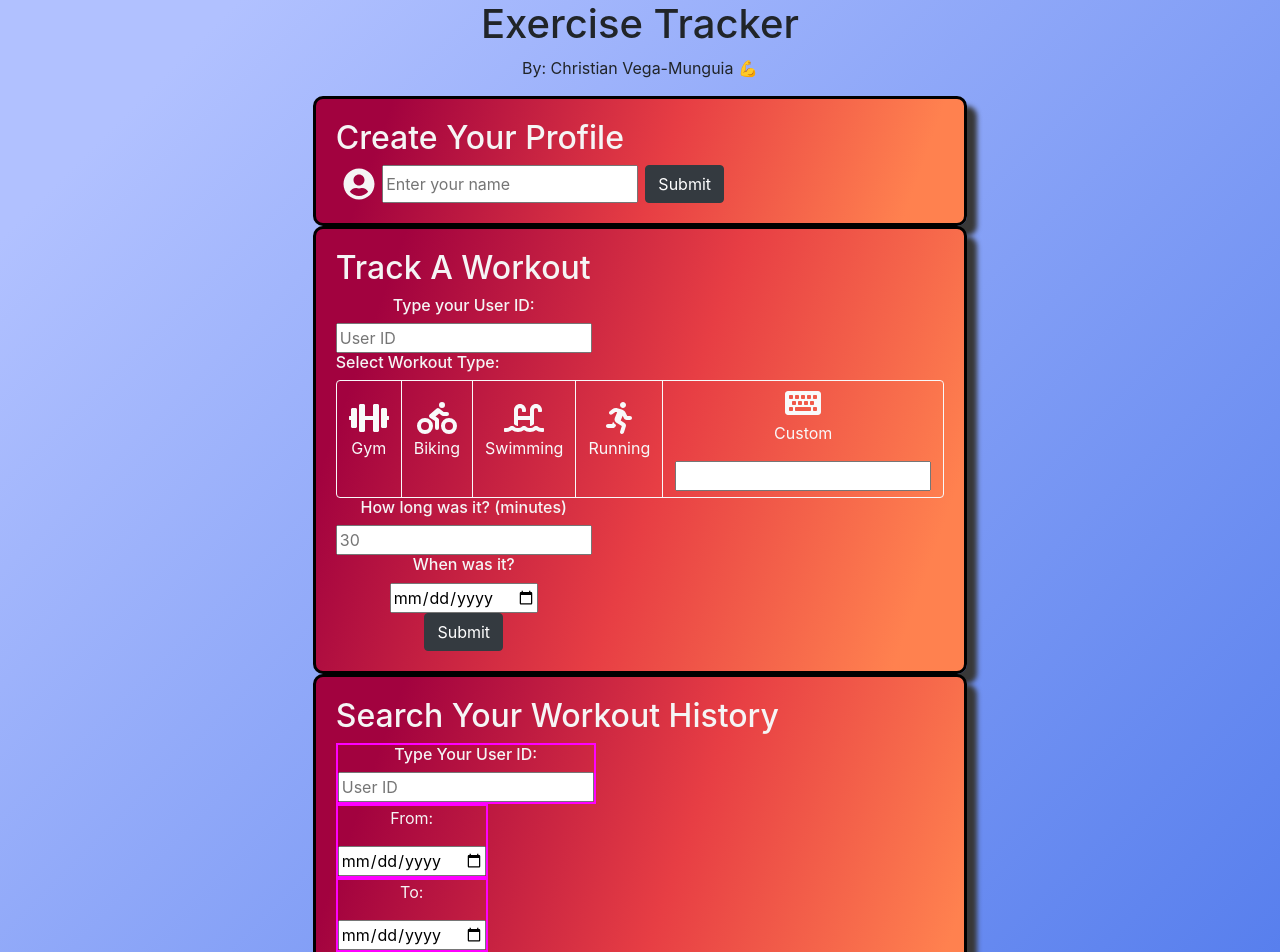
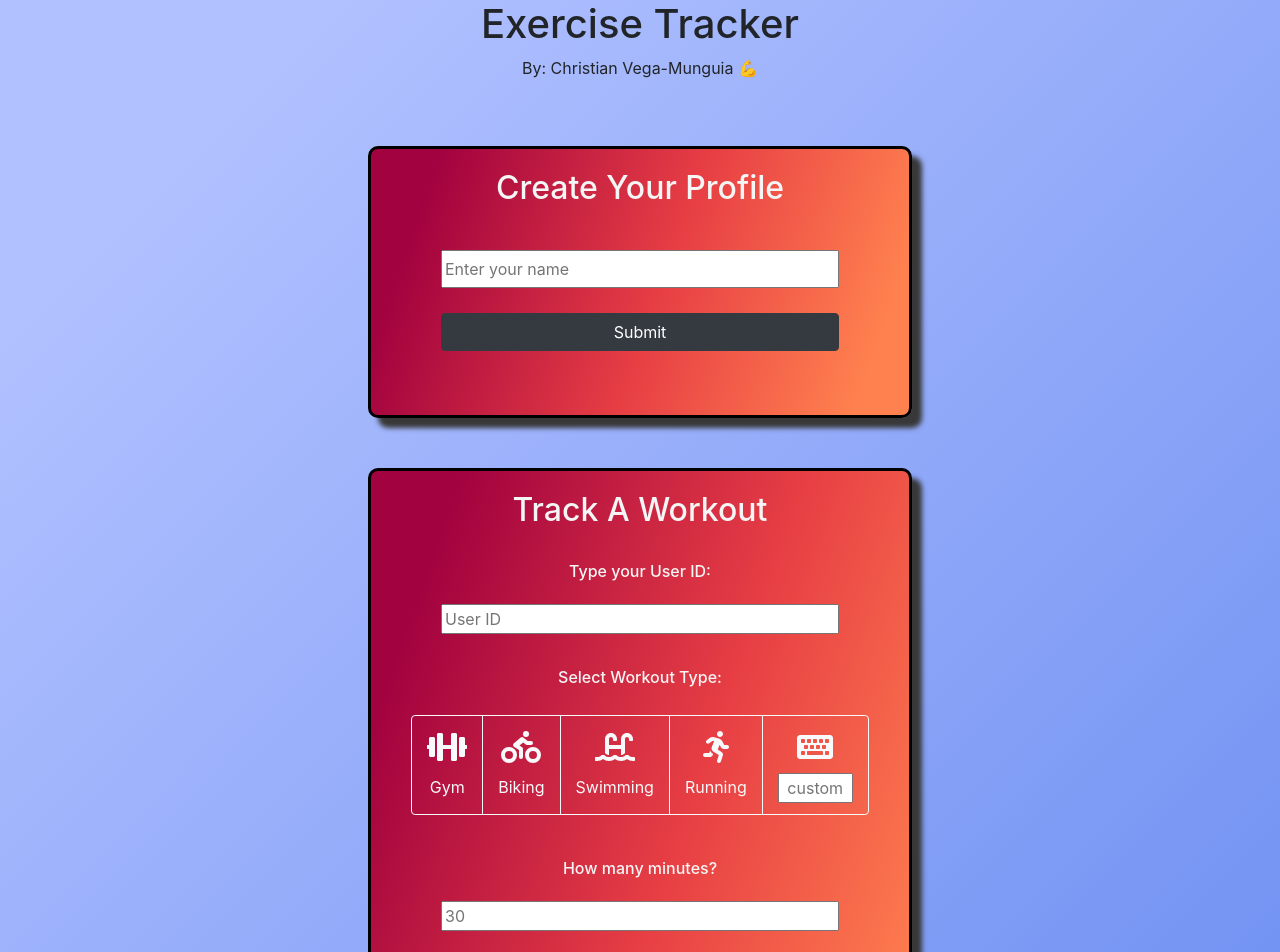
Before and after one commit to cvega21/fitness-tracking, a React (Create React App) app in the folder frontend/: page / in a window 1280 px wide. Shown: the top 952 px of the page. Built offline with nearby package versions, Linux system fonts and the light colour scheme.

Commit message:
fixed UI formatting

```diff
--- a/frontend/src/App.css
+++ b/frontend/src/App.css
@@ -1,3 +1,5 @@
+@import url('https://fonts.googleapis.com/css2?family=Roboto+Mono:wght@300&display=swap');
+
 .AppContainer {
   display: flex;
   align-items: flex-start;
@@ -9,26 +11,19 @@
 
 .App {
   text-align: center;
-  /* border: 5px dotted red; */
   display: flex;
   flex-direction: column;
 }
 
-.componentContainer {
-  /* border: 2px solid pink; */
+.componentContainer > div {
+  margin: 50px 0px 50px 0px;
+}
+
+.createUserContainer, .createExerciseContainer, .getExerciseLogContainer {
   display: flex;
   flex-direction: column;
-  justify-content: space-around;
-}
-
-.workoutIcons {
-
-}
-
-.createUserContainer, .createExerciseContainer, .exerciseLogContainer {
-  display: flex;
-  flex-direction: column;
-  align-items: flex-start;
+  align-items: center;
+  width: 100%;
   border: solid 3px black;
   color: whitesmoke;
   border-radius: 10px;
@@ -37,46 +32,107 @@
   background-image: linear-gradient( 109.6deg,  rgba(162,2,63,1) 11.2%, rgba(231,62,68,1) 53.6%, rgba(255,129,79,1) 91.1% );
 }
 
+.userInputContainer {
+  display: flex;
+  flex-direction: column;
+  justify-content: space-evenly;
+  width: 80%;
+  height: 100px;
+  margin: 10px 0px 20px 0px;
+}
+
+/* First screen */
+
 .createUserFormContainer {
   display: flex;
-  align-items: center;
+  flex-direction: column;
   justify-content: space-evenly;
-  width: 65%;
+  width: 80%;
+  height: 150px;
+  margin: 10px 0px 20px 0px;
 }
 
 .createUserFormContainer > input {
   height: 38px;
 }
 
-.createUserContainer {
-  /* background-image: linear-gradient( 109.6deg,  rgba(162,2,63,1) 11.2%, rgba(231,62,68,1) 53.6%, rgba(255,129,79,1) 91.1% ); */
+.userIdResponseContainer {
+  font-family: 'Roboto Mono', monospace;
+  display: flex;
+  justify-content: center;
+  align-items: center;
+  height: 50px;
+  box-shadow: 5px 5px 15px black;
+  border-radius: 5px;
+  margin: 30px 0px 20px 0px;
 }
 
-.userIdResponseContainer {
+.userIdResponseContainer > div:nth-child(1) {
+  color: black;
+  background-color: rgb(255, 255, 255);
   display: flex;
-  justify-content: space-around;
   align-items: center;
-  width: 90%
+  justify-content: center;
+  height: 100%;
+  padding: 10px;
 }
 
-#userIdClipboard:hover {
-  cursor: pointer;
-  color: rgb(0, 0, 0);
+.userIdResponseContainer > div:nth-child(2) {
+  color: rgb(255, 255, 255);
+  background-color: rgb(0, 0, 0);
+  display: flex;
+  align-items: center;
+  justify-content: center;
+  height: 100%;
+  padding: 10px;
 }
 
-#userIdClipboard {
-  height: 70px;
-  width: 80px;
-  font-size: small;
+.copyToClipboardContainer {
+   color: rgb(255, 255, 255);
+   background-color: rgb(0, 0, 0);
+   display: flex;
+   align-items: center;
+   justify-content: center;
+   height: 100%;
+   padding: 10px;
 }
 
-.createExerciseContainer {
-  /* background-image: linear-gradient( 135deg, #F05F57 10%, #360940 100%); */
+.copyToClipboardContainer:hover {
+  cursor: pointer;
 }
 
-.exerciseLogContainer {
-  /* background-image: linear-gradient( 135deg, #4edb4e 10%, #166600 100%); */
+/* Second screen */
+
+.customExerciseButton {
+  display: flex;
+  flex-direction: column;
+  justify-content: center;
+  align-items: center;
+  height: auto;
 }
+
+.customExerciseButton > input {
+  margin: 10px 0px 0px 0px;
+  width: 75px;
+  text-align: center;
+}
+
+.workoutIconsButtonGroup {
+  height: 100px;
+  margin: 20px;
+}
+
+.workoutIconsButtonGroup > Button {
+  height: 100px;
+  padding: 15px;
+}
+
+.workoutIconsButtonGroup > Button > p{
+  margin: 10px 0px 0px 0px;
+}
+
+
+
 
 .workoutBottomContainer {
   /* border: dotted; */
@@ -86,7 +142,7 @@
 }
 
 .logInputContainer {
-  border: solid 2px magenta;
+  /* border: solid 2px magenta; */
 }
 
 .userIcon {
--- a/frontend/src/App.js
+++ b/frontend/src/App.js
@@ -8,6 +8,9 @@ import React, { useState } from 'react';
 
 
 function App() {
+  const [activeWindow, setActiveWindow] = useState(0);
+
+  // things to fix: add component navigation keys, custom workout value not being in state, exercise logs only displaying name
 
   return (
     <div className="AppContainer">
--- a/frontend/src/components/createExercise.jsx
+++ b/frontend/src/components/createExercise.jsx
@@ -41,7 +41,7 @@ const CreateExercise = () => {
       setRequestWasSuccessful(true);
       setTimeout(() => {
         setRequestWasSuccessful(false);
-      }, 2000);
+      }, 3000);
       clearValues();
     } else {
       alert('Someting went wrong.');
@@ -67,7 +67,8 @@ const CreateExercise = () => {
   return (
     <div className="createExerciseContainer">
       <h2>Track A Workout</h2>
-      <div>
+
+      <div className="userInputContainer">
         <h6>Type your User ID:</h6>
         <input
           value={userId}
@@ -75,10 +76,10 @@ const CreateExercise = () => {
           onChange={e => setUserId(e.target.value)}
         />
       </div>
+      <div className="workoutIcons">
         <h6>Select Workout Type:</h6>
-      <div className="workoutIcons">
-        <ButtonGroup>
-          <Button variant="outline-light" active={selectedExerciseIndex[0]} id="0" onClick={makeButtonActive} className="dumbbell">
+        <ButtonGroup className="workoutIconsButtonGroup">
+          <Button variant="outline-light" active={selectedExerciseIndex[0]} id="0" onClick={makeButtonActive} className="gym">
             <FontAwesomeIcon icon={faDumbbell} size="2x"/>
             <p>Gym</p>
           </Button>
@@ -94,27 +95,29 @@ const CreateExercise = () => {
             <FontAwesomeIcon icon={faRunning} size="2x"/>
             <p>Running</p>
           </Button>
-          <Button variant="outline-light" active={selectedExerciseIndex[4]} id="4" onClick={(e) => {makeButtonActive(e); document.getElementById('customInputField').focus()} } className="other">
+          <Button variant="outline-light" active={selectedExerciseIndex[4]} id="4" onClick={(e) => {makeButtonActive(e); document.getElementById('customInputField').focus()} } >
+            <div className="customExerciseButton">
               <FontAwesomeIcon icon={faKeyboard} size="2x"/>
-            <p>Custom</p>
               <input
+                placeholder='custom'
                 id='customInputField'
                 value={customExerciseValue}
                 onChange={e => setCustomExerciseValue(e.target.value)}
               />
+            </div>
           </Button>
         </ButtonGroup>
       </div>
-      <div className='workoutBottomContainer'>
-        <div>
-          <h6>How long was it? (minutes)</h6>
+      <div className="userInputContainer">
+        <h6>How many minutes?</h6>
         <input
+          type='number'
           value={duration}
           placeholder="30"
           onChange={e => setDuration(e.target.value)}
           />
       </div>
-        <div>
+      <div className="userInputContainer">
         <h6>When was it?</h6>
         <input
           type="date"
@@ -122,6 +125,7 @@ const CreateExercise = () => {
           onChange={e => setWorkoutDate(e.target.value)}
         />
       </div>
+      <div className="userInputContainer">
         <Button
           variant="dark"
           onClick={exerciseIsLoading ? null : handleSubmit}
@@ -129,13 +133,13 @@ const CreateExercise = () => {
         >
           {exerciseIsLoading ? 'Loading...' : 'Submit'}
         </Button>
+      </div>
       {requestWasSuccessful &&
       <div>
+        <FontAwesomeIcon icon={faCheck} size="4x" color="lightgreen"/>
         <p>Success!</p>
-          <FontAwesomeIcon icon={faCheck} size="2x"/>
       </div>
       }
-      </div>
     </div>
   )
 }
--- a/frontend/src/components/createUser.jsx
+++ b/frontend/src/components/createUser.jsx
@@ -2,7 +2,7 @@ import React, { useState, useEffect } from 'react'
 import path from 'path'
 import { Button } from 'react-bootstrap'
 import { FontAwesomeIcon } from '@fortawesome/react-fontawesome';
-import { faUserCircle, faCheck } from '@fortawesome/free-solid-svg-icons';
+import { faUserCircle, faCopy, faCheck } from '@fortawesome/free-solid-svg-icons';
 import { faClipboard } from '@fortawesome/free-regular-svg-icons';
 
 const userIdOnSuccess = (userId) => {
@@ -78,7 +78,6 @@ const CreateUser = () => {
     <div className="createUserContainer">
       <h2>Create Your Profile</h2>
       <div className="createUserFormContainer">
-        <FontAwesomeIcon icon={faUserCircle} size="2x"/>
         <input
           value={user}
           placeholder="Enter your name"
@@ -92,33 +91,36 @@ const CreateUser = () => {
           {userIsLoading ? 'Loading...' : 'Submit'}
         </Button>
       </div>
+      <div>
         {userId &&
-      <div className={'userIdResponseContainer'}>
+        <div className='userIdResponseContainer'>
           <div>
-        <p><b>Your UserID is: </b>{userId}</p>
+            User ID:
           </div>
-      <div id={'userIdClipboard'} onClick={copyUserId}>
+          <div>
+            {userId}
+          </div>
+          <div className='copyToClipboardContainer' onClick={copyUserId}>
             {!copiedToClipboard &&
               <div>
                 <FontAwesomeIcon
-              icon={faClipboard}
-              size="2x"
+                  icon={faCopy}
+                  size="lg"
                 />
-            <p>copy to clipboard</p>
               </div>
             }
             {copiedToClipboard &&
               <div color='green'>
                 <FontAwesomeIcon
                   icon={faCheck}
-              size="2x"
+                  size="lg"
                 />
-            <p>Copied!</p>
               </div>
             }
           </div>
         </div>}
       </div>
+    </div>
   )
 }
 
--- a/frontend/src/components/getExerciseLog.jsx
+++ b/frontend/src/components/getExerciseLog.jsx
@@ -59,17 +59,18 @@ const GetExerciseLog = () => {
   }
 
   return (
-    <div className="exerciseLogContainer">
+    <div className="getExerciseLogContainer">
       <h2>Search Your Workout History</h2>
-      <div className="logInputContainer">
+
+      <div className="userInputContainer">
         <h6>Type Your User ID:</h6>
         <input
           value={userId}
           placeholder="User ID"
           onChange={e => setUserId(e.target.value)}
         />
-      </div >
-      <div className="logInputContainer">
+      </div>
+      <div className="userInputContainer">
         <p>From:</p>
         <input
           type="date"
@@ -77,7 +78,7 @@ const GetExerciseLog = () => {
           onChange={e => setFromDate(e.target.value)}
         />
       </div>
-      <div className="logInputContainer">
+      <div className="userInputContainer">
         <p>To:</p>
         <input
           type="date"
@@ -85,7 +86,7 @@ const GetExerciseLog = () => {
           onChange={e => setToDate(e.target.value)}
         />
       </div>
-      <div className="logInputContainer">
+      <div className="userInputContainer">
         <p>Limit:</p>
         <input
           type="number"
@@ -101,7 +102,7 @@ const GetExerciseLog = () => {
         >Search</Button>
       <ul className="logResponseContainer">
         {jsxExerciseLog.map((log, index) => (
-            <li value={log} key={index}>{log.description}</li>
+            <li value={log} key={index}>{log.date}, {log.description}</li>
           )
         )}
       </ul>
```
Lines whose indentation alone changed are shown as unchanged.
